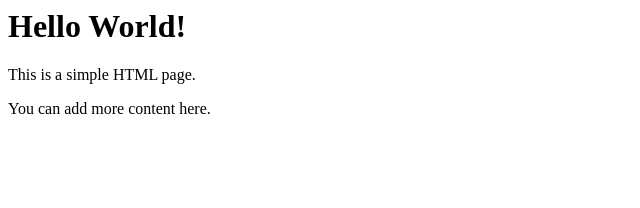
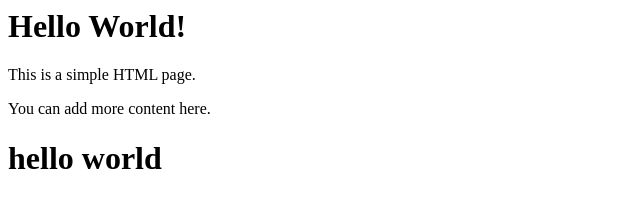
Before and after one commit to AYSMN/localrepo, a plain HTML site: page index.html in a window 1280 px wide. Shown: the whole page, without its empty margins (0-640 px from the left). Drawn offline with Linux system fonts and the light colour scheme.

Commit message:
added new features

```diff
--- a/index.html
+++ b/index.html
@@ -14,5 +14,8 @@
         <p>
             You can add more content here.
         </p>
+        <h1>
+            hello world
+        </h1>
     </body>
 </html>
```
